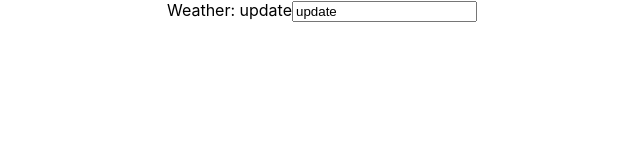
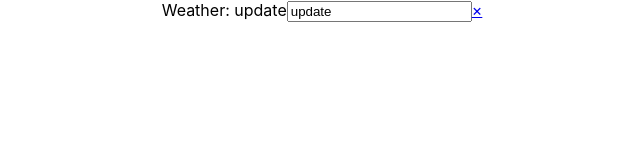
Before and after one commit to march-dave/weather-app, a React (Create React App) app: page / in a window 1280 px wide. Shown: the top 160 px of the page, without its empty margins (318-958 px from the left). Built offline with nearby package versions, Linux system fonts and the light colour scheme.

Commit message:
component Will Unmount

```diff
--- a/src/Weather.js
+++ b/src/Weather.js
@@ -6,6 +6,8 @@ class Weather extends Component {
     this.state = {
       city: ""
     };
+
+    this.closeMenu = this.closeMenu.bind(this);
   }
 
   componentDidMount() {
@@ -13,43 +15,13 @@ class Weather extends Component {
 
     this.setState({
       city: "update"
-    })
+    });
 
-    // console.log(this.state.city);
-
-    // const url = `https://api.openweathermap.org/data/2.5/forecast?q=London&APPID=885c24dac664de0bc9186f32747cf51a`;
-
-    // const city = this.state.city;
-
-    // const url = `https://api.openweathermap.org/data/2.5/forecast?q=${city}&APPID=885c24dac664de0bc9186f32747cf51a`;
-
-    // https://api.openweathermap.org/data/2.5/forecast?q=London&APPID=885c24dac664de0bc9186f32747cf51a
-
-    // .then(data => {
-    //     let result = [];
-    //     let res_currency;
-    //     let res_rate;
-    //     for (let currencyCode in data.rates) {
-    //       result.push([currencyCode, data.rates[currencyCode]]);
-
-    //       if (currencyCode.toUpperCase() === "CAD") {
-    //         res_currency = currencyCode.toUpperCase();
-    //         res_rate = data.rates[currencyCode];
-    //       }
-    //     }
-
-    // fetch(url)
-    //   .then(res => res.json())
-    //   .then(data => {
-    //     let result = [];
-
-    //     console.log(data);
-
-    //   });
+    document.addEventListener("click", this.closeMenu);
   }
 
   componentDidUpdate() {
-    console.log('componentDidUpdate')
+    console.log("componentDidUpdate");
   }
 
   handleChange = e => {
@@ -57,7 +29,7 @@ class Weather extends Component {
       [e.target.name]: e.target.value
     });
 
-    console.log('handleChange')
+    console.log("handleChange");
 
     let city = e.target.name;
     // city = "Toronto";
@@ -76,8 +48,18 @@ class Weather extends Component {
       });
   };
 
+  closeMenu() {
+    console.log("closeMenu");
+  }
+
+  componentWillUnmount() {
+    document.removeEventListener("click", this.closeMenu);
+    console.log("componentWillUnmount");
+    // clearInterval(this.timerID);
+  }
+
   render() {
-    console.log('render')
+    console.log("render");
     return (
       <div>
         Weather: {this.state.city}
@@ -87,6 +69,13 @@ class Weather extends Component {
           value={this.state.city}
           name="city"
         />
+        <a
+          href="javascript:void(0)"
+          className="closebtn"
+          onClick={this.closeMenu}
+        >
+          ×
+        </a>
       </div>
     );
   }
```
